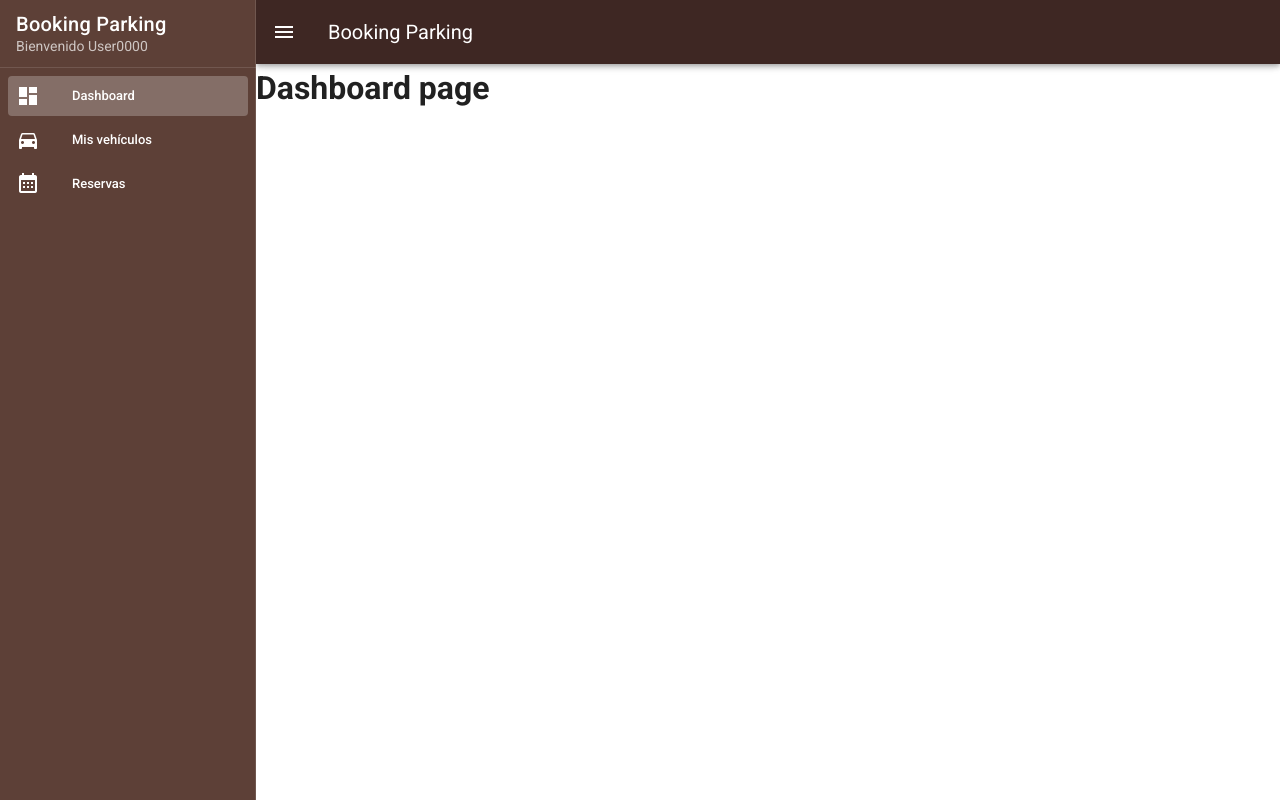
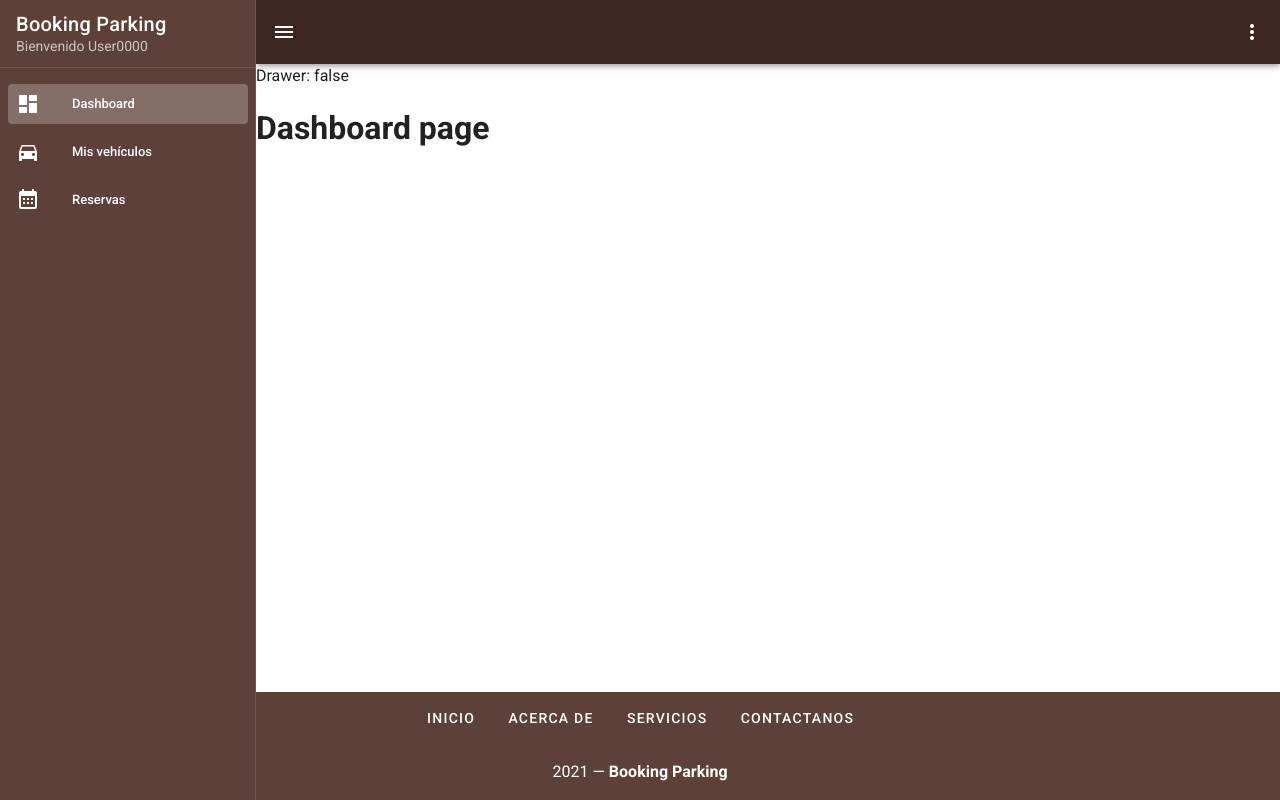
Before and after one commit to luisarcila00/BookingParking-C3G18PROYECTOG3, a Vue app in the folder frontend/: page / in a window 1280 px wide. Built offline with nearby package versions, Linux system fonts and the light colour scheme.

Commit message:
agregando footer, opciones con cerrar sesión, intentando hacer funcionar el drawer

```diff
--- a/frontend/public/index.html
+++ b/frontend/public/index.html
@@ -1,11 +1,11 @@
 <!DOCTYPE html>
-<html lang="en">
+<html lang="es">
   <head>
     <meta charset="utf-8">
     <meta http-equiv="X-UA-Compatible" content="IE=edge">
     <meta name="viewport" content="width=device-width,initial-scale=1.0">
-    <link rel="icon" href="<%= BASE_URL %>favicon.ico">
-    <title><%= htmlWebpackPlugin.options.title %></title>
+    <link rel="icon" href="<%= BASE_URL %>favicon.png">
+    <title>Booking Parking</title>
     <link rel="stylesheet" href="https://fonts.googleapis.com/css?family=Roboto:100,300,400,500,700,900">
     <link rel="stylesheet" href="https://cdn.jsdelivr.net/npm/@mdi/font@latest/css/materialdesignicons.min.css">
   </head>
--- a/frontend/src/App.vue
+++ b/frontend/src/App.vue
@@ -1,31 +1,31 @@
 <template>
   <v-app id="inspire">
-    <v-navigation-drawer v-model="drawer" app dark class="brown darken-2">
-      <Menu :mainTitle="mainTitle" :username="username"></Menu
-      ><!--  -->
-    </v-navigation-drawer>
-
-    <v-app-bar app dark class="brown darken-4">
-      <v-app-bar-nav-icon @click="drawer = !drawer"></v-app-bar-nav-icon>
-
-      <v-toolbar-title>{{ mainTitle }}</v-toolbar-title>
-    </v-app-bar>
-
+    <Navbar :drawer="drawer"/>
+    <Menu :mainTitle="mainTitle" :username="username" :drawer="drawer"></Menu>
     <v-main>
+      <div class="content">
+        <p>Drawer: {{ drawer }}</p>
+      </div>
       <router-view></router-view>
     </v-main>
+
+    <Footer/>
+
   </v-app>
 </template>
 
 <script>
+import Footer from "./components/footer";
+import Navbar from "./components/navbar";
 import Menu from "./components/Menu.vue";
+
 export default {
   name: "App",
-  components: { Menu },
+  components: {Navbar, Footer, Menu},
   data: () => ({
-    drawer: null,
     mainTitle: "Booking Parking",
     username: "User0000",
+    drawer: false,
   }),
 };
 </script>
--- a/frontend/src/components/Menu.vue
+++ b/frontend/src/components/Menu.vue
@@ -1,5 +1,5 @@
 <template>
-  <div class="menu">
+  <v-navigation-drawer :v-model="this.drawer" app dark class="brown darken-2">
     <v-list-item>
       <v-list-item-content>
         <v-list-item-title class="text-h6">
@@ -8,15 +8,14 @@
         <v-list-item-subtitle> Bienvenido {{ username }} </v-list-item-subtitle>
       </v-list-item-content>
     </v-list-item>
-
     <v-divider></v-divider>
-
     <v-list dense nav>
       <v-list-item
         v-for="item in items"
         :key="item.title"
         link
         :to="item.route"
+        class="my-2"
       >
         <v-list-item-icon>
           <v-icon>{{ item.icon }}</v-icon>
@@ -27,13 +26,13 @@
         </v-list-item-content>
       </v-list-item>
     </v-list>
-  </div>
+  </v-navigation-drawer>
 </template>
 
 <script>
 export default {
   name: "Menu",
-  props: ["mainTitle", "username"],
+  props: ["mainTitle", "username",'drawer'],
   data: () => {
     return {
       items: [
--- /dev/null
+++ b/frontend/src/components/footer.vue
@@ -0,0 +1,50 @@
+<template>
+  <v-footer color="brown darken-2" padless>
+    <v-row
+        justify="center"
+        no-gutters
+    >
+      <v-btn
+          v-for="link in links"
+          :key="link"
+          color="white"
+          text
+          rounded
+          class="my-2"
+      >
+        {{ link }}
+      </v-btn>
+      <v-col
+          class="brown darken-2 py-4 text-center white--text"
+          cols="12"
+      >
+        {{ new Date().getFullYear() }} — <strong>Booking Parking</strong>
+      </v-col>
+    </v-row>
+  </v-footer>
+</template>
+
+<script>
+export default {
+  name: "footer",
+  data: () => {
+    return {
+      links: [
+        'Inicio',
+        'Acerca de',
+        'Servicios',
+        'Contactanos',
+      ],
+      items: [
+        {title: "Dashboard", icon: "mdi-view-dashboard", route: "/"},
+        {title: "Mis vehículos", icon: "mdi-car", route: "/mis-vehiculos"},
+        {title: "Reservas", icon: "mdi-calendar-month", route: "/reservas"},
+      ],
+    };
+  },
+}
+</script>
+
+<style scoped>
+
+</style>
--- /dev/null
+++ b/frontend/src/components/navbar.vue
@@ -0,0 +1,55 @@
+<template>
+  <v-app-bar app dark class="brown darken-4">
+    <v-app-bar-nav-icon @click="this.drawer = !this.drawer"></v-app-bar-nav-icon>
+    <v-toolbar-title>{{ mainTitle }}</v-toolbar-title>
+    <v-spacer></v-spacer>
+    <v-menu bottom offset-y rounded="b-xl">
+      <template v-slot:activator="{ on, attrs }">
+        <v-btn dark icon v-bind="attrs" v-on="on">
+          <v-icon>mdi-dots-vertical</v-icon>
+        </v-btn>
+      </template>
+      <v-list>
+        <v-list-item v-for="(item, i) in items" :key="i" link>
+          <v-list-item-title>{{ item.title }}</v-list-item-title>
+          <v-list-item-icon>
+            <v-icon>{{ item.icon }}</v-icon>
+          </v-list-item-icon>
+        </v-list-item>
+      </v-list>
+    </v-menu>
+  </v-app-bar>
+</template>
+
+<script>
+
+export default {
+  name: "navbar",
+  mainTitle: "Booking Parking",
+  components:{
+
+  },
+  props: {
+    drawer: {
+      type: Boolean,
+      default: false
+    }
+  },
+  data: () => ({
+    items: [
+      {title: "Cerrar sesión", icon: "mdi-import", route: "/logout"},
+    ],
+    offset: true
+  }),
+  methods:{
+
+  },
+  computed: {
+
+  }
+}
+</script>
+
+<style scoped>
+
+</style>
```
Also changed, not shown: frontend/public/favicon.png (added), 1 other file (tests, documents, lock files or other folders).
